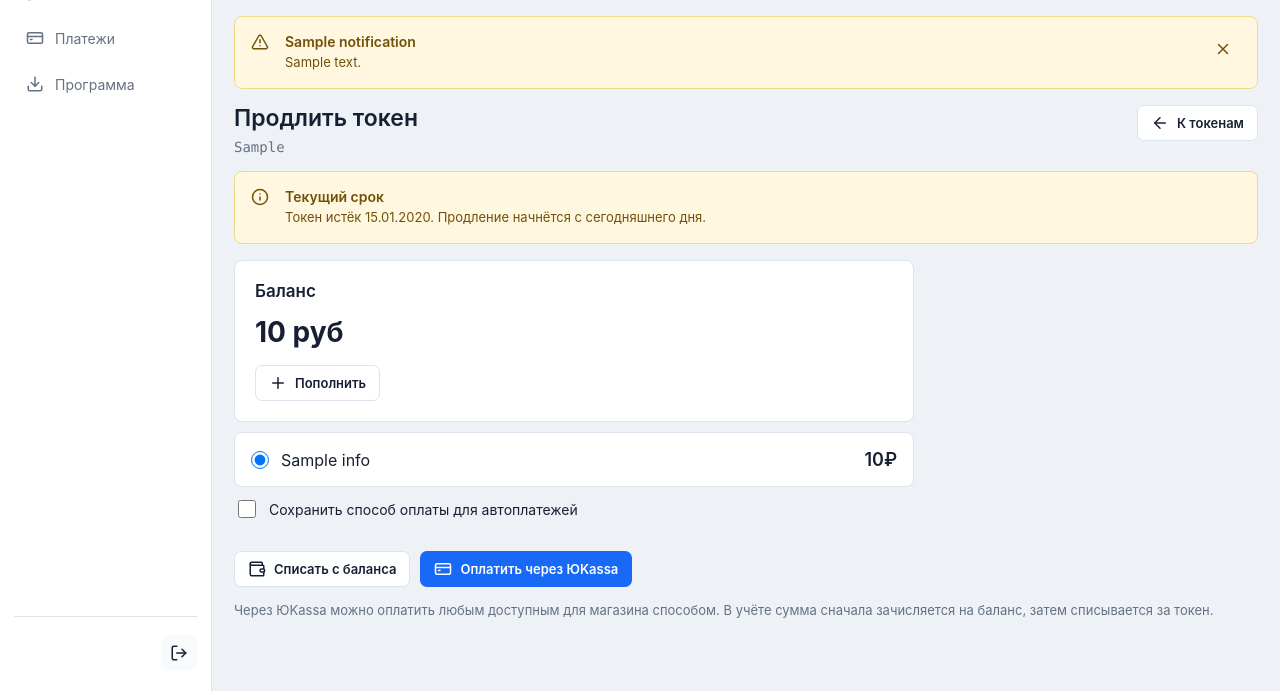
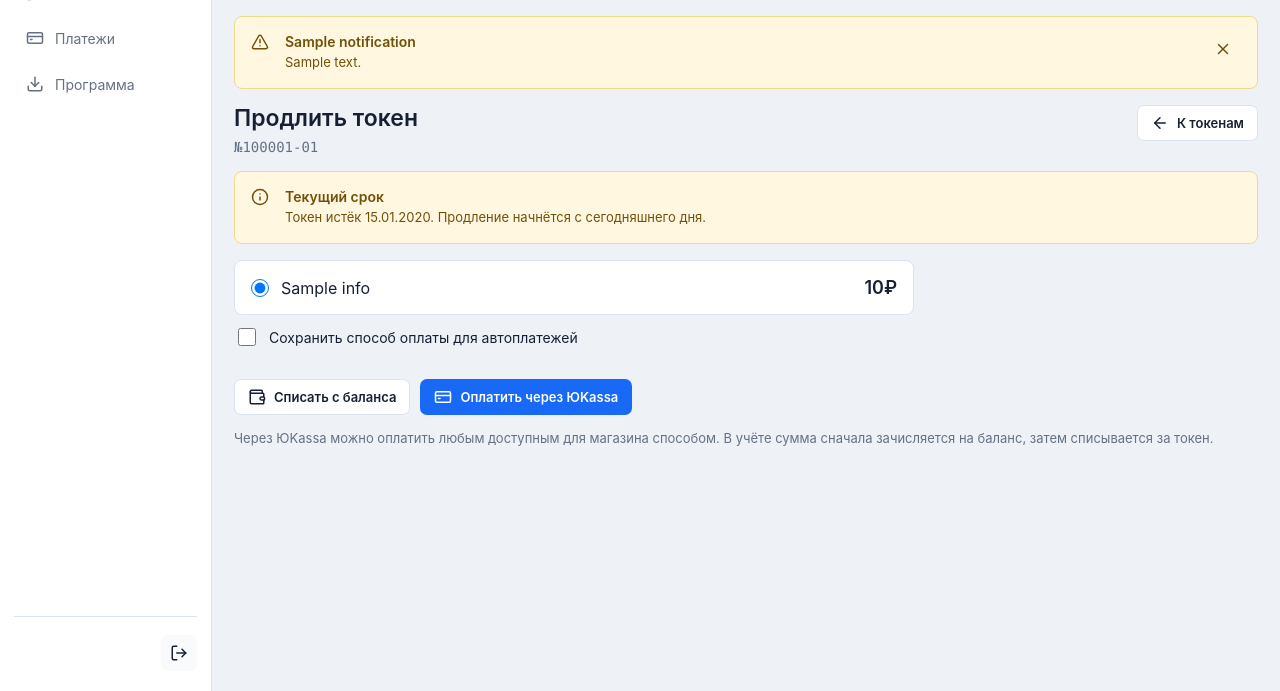
Before and after one commit to cybergogic2/MarketPrinterWeb, a Django app: template licenses/templates/licenses/account/buy.html in a window 1280 px wide. Shown: the part 109-800 px from the top of the page. Run offline with Django 5.2, Linux system fonts and the light colour scheme; tables that the repository leaves empty hold one stand-in row (values such as "Sample post"); the template is opened without the code that fills it: values that come from a table or form of the project are taken from there, most other values are stand-ins (such as "Sample title", 1, 10 or a date in 2020); data that the repository does not hold is empty.

Commit message:
Simplify token purchase page

```diff
--- a/licenses/templates/licenses/account/buy.html
+++ b/licenses/templates/licenses/account/buy.html
@@ -9,7 +9,7 @@
         {% if is_new %}
             <p>После оплаты токен появится в кабинете. Введите его в программе для активации.</p>
         {% else %}
-            <p class="account-token-key">{{ license_key.key }}</p>
+            <p class="account-token-key">№{{ license_key.display_number }}</p>
         {% endif %}
     </div>
     <a class="account-button account-button-outline" href="{% url 'account_dashboard' %}">
@@ -37,15 +37,6 @@
 
 <form method="post" class="account-form account-pricing">
     {% csrf_token %}
-
-    <section class="account-card account-billing-panel">
-        <h2>Баланс</h2>
-        <p class="account-balance-big">{{ account_balance }} руб</p>
-        <a class="account-button account-button-outline" href="{% url 'top_up_balance' %}">
-            <i data-lucide="plus" aria-hidden="true"></i>
-            <span>Пополнить</span>
-        </a>
-    </section>
 
     {% if is_new %}
         <div class="account-field">
```
